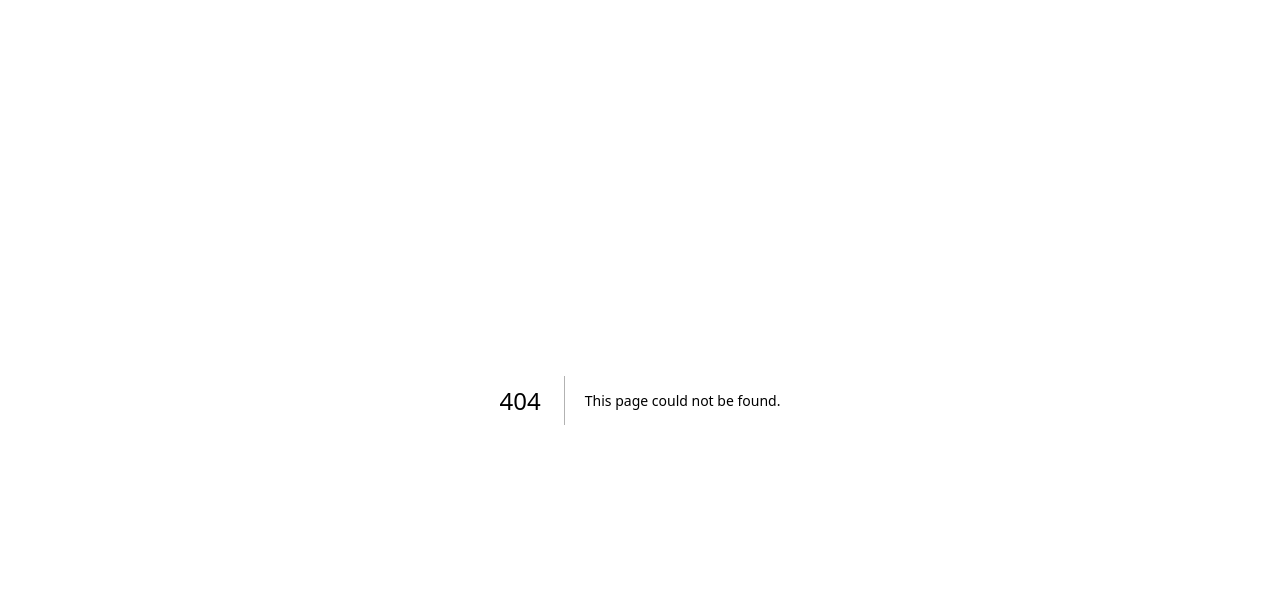
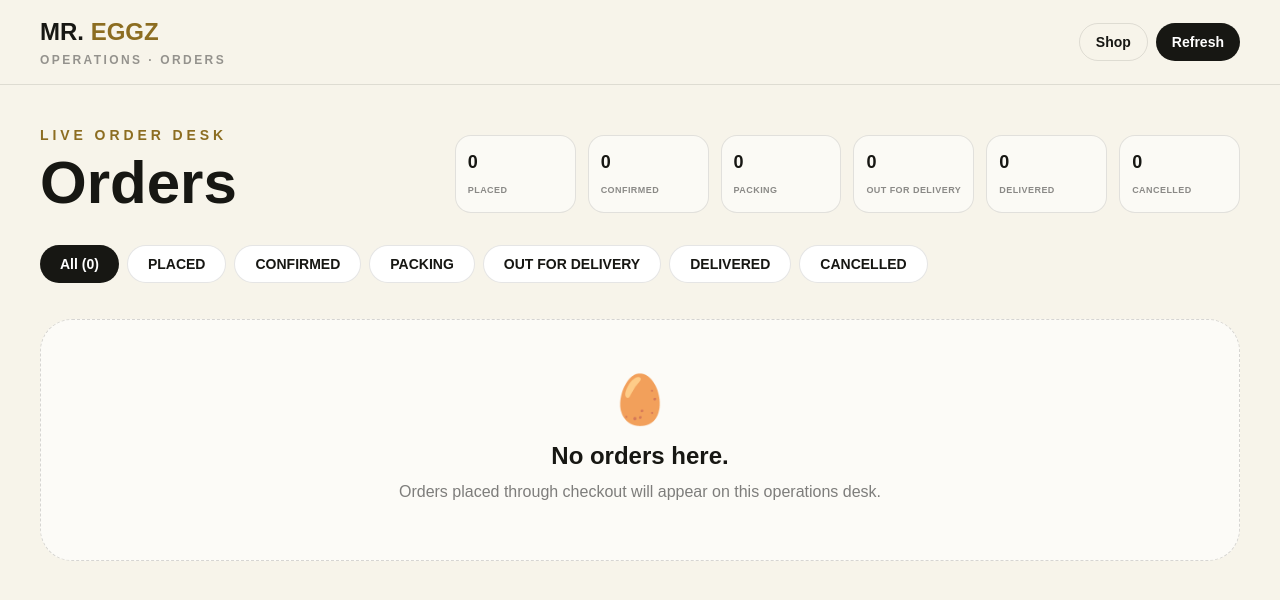
Before and after one commit to abhishek21lift-oss/mr.eggz, a Next.js app: page /admin/orders in a window 1280 px wide. Before the commit this address had no page. Shown: the top 600 px of the page. Built offline with nearby package versions, Linux system fonts and the light colour scheme.

Commit message:
feat: add admin order operations dashboard

```diff
--- /dev/null
+++ b/app/admin/orders/page.tsx
@@ -0,0 +1,76 @@
+"use client";
+
+import { useEffect, useMemo, useState } from "react";
+import { readOrders, updateOrderStatus, type Order, type OrderStatus } from "../../../lib/order";
+
+const statuses: OrderStatus[] = ["PLACED", "CONFIRMED", "PACKING", "OUT_FOR_DELIVERY", "DELIVERED", "CANCELLED"];
+
+export default function AdminOrdersPage() {
+  const [orders, setOrders] = useState<Order[]>([]);
+  const [filter, setFilter] = useState<"ALL" | OrderStatus>("ALL");
+  const [selected, setSelected] = useState<Order | null>(null);
+
+  const refresh = () => setOrders(readOrders());
+  useEffect(() => { refresh(); }, []);
+
+  const filtered = useMemo(
+    () => filter === "ALL" ? orders : orders.filter((order) => order.status === filter),
+    [orders, filter],
+  );
+
+  const changeStatus = (id: string, status: OrderStatus) => {
+    updateOrderStatus(id, status);
+    refresh();
+    setSelected((current) => current?.id === id ? { ...current, status, updatedAt: new Date().toISOString() } : current);
+  };
+
+  const count = (status: OrderStatus) => orders.filter((order) => order.status === status).length;
+
+  return (
+    <main className="min-h-screen bg-[#f7f4ea] text-[#171713]">
+      <header className="sticky top-0 z-30 border-b border-black/10 bg-[#f7f4ea]/95 px-6 py-4 backdrop-blur md:px-10">
+        <div className="mx-auto flex max-w-7xl items-center justify-between gap-4">
+          <div><a href="/" className="text-2xl font-black">MR. <span className="text-[#8c6d21]">EGGZ</span></a><p className="mt-1 text-xs font-bold uppercase tracking-[.2em] text-black/40">Operations · Orders</p></div>
+          <div className="flex gap-2"><a href="/products" className="rounded-full border border-black/10 px-4 py-2 text-sm font-bold">Shop</a><button onClick={refresh} className="rounded-full bg-[#171713] px-4 py-2 text-sm font-bold text-white">Refresh</button></div>
+        </div>
+      </header>
+
+      <section className="mx-auto max-w-7xl px-6 py-10 md:px-10">
+        <div className="flex flex-col justify-between gap-6 md:flex-row md:items-end">
+          <div><p className="text-sm font-black uppercase tracking-[.28em] text-[#8c6d21]">Live order desk</p><h1 className="mt-2 text-5xl font-black md:text-6xl">Orders</h1></div>
+          <div className="grid grid-cols-3 gap-3 sm:grid-cols-6">
+            {(["PLACED","CONFIRMED","PACKING","OUT_FOR_DELIVERY","DELIVERED","CANCELLED"] as OrderStatus[]).map((status) => <button key={status} onClick={() => setFilter(status)} className={`rounded-2xl border px-3 py-3 text-left ${filter === status ? "border-[#8c6d21] bg-white" : "border-black/10 bg-white/50"}`}><span className="block text-lg font-black">{count(status)}</span><span className="text-[9px] font-bold uppercase tracking-wider text-black/45">{status.replaceAll("_", " ")}</span></button>)}
+          </div>
+        </div>
+
+        <div className="mt-8 flex gap-2 overflow-x-auto pb-1"><button onClick={() => setFilter("ALL")} className={`rounded-full px-5 py-2 text-sm font-black ${filter === "ALL" ? "bg-[#171713] text-white" : "bg-white border border-black/10"}`}>All ({orders.length})</button>{statuses.map((status) => <button key={status} onClick={() => setFilter(status)} className={`whitespace-nowrap rounded-full px-5 py-2 text-sm font-black ${filter === status ? "bg-[#171713] text-white" : "bg-white border border-black/10"}`}>{status.replaceAll("_", " ")}</button>)}</div>
+
+        {filtered.length === 0 ? (
+          <div className="mt-8 rounded-[2rem] border border-dashed border-black/15 bg-white/60 p-14 text-center"><div className="text-5xl">🥚</div><h2 className="mt-4 text-2xl font-black">No orders here.</h2><p className="mt-2 text-black/50">Orders placed through checkout will appear on this operations desk.</p></div>
+        ) : (
+          <div className="mt-8 grid gap-4">
+            {filtered.map((order) => (
+              <button key={order.id} onClick={() => setSelected(order)} className="grid w-full gap-4 rounded-[1.75rem] border border-black/10 bg-white p-5 text-left shadow-sm transition hover:-translate-y-0.5 hover:shadow-md md:grid-cols-[1.1fr_.8fr_.7fr_.5fr] md:items-center">
+                <div><p className="font-black">{order.id}</p><p className="mt-1 text-sm text-black/50">{order.customer.name} · {order.customer.phone}</p><p className="mt-1 text-xs text-black/35">{new Date(order.createdAt).toLocaleString()}</p></div>
+                <div><p className="text-sm font-bold">{order.items.reduce((s, i) => s + i.quantity, 0)} packs</p><p className="mt-1 text-xs text-black/40">{order.items.map((i) => `${i.quantity}× ${i.name}`).join(", ")}</p></div>
+                <div className="font-black">₹{order.total.toFixed(2)}</div>
+                <span className="rounded-full bg-[#dfe8cf] px-3 py-2 text-center text-[10px] font-black uppercase tracking-wide text-[#456032]">{order.status.replaceAll("_", " ")}</span>
+              </button>
+            ))}
+          </div>
+        )}
+      </section>
+
+      {selected && (
+        <div className="fixed inset-0 z-50 bg-black/40 p-4" onClick={() => setSelected(null)}>
+          <aside onClick={(e) => e.stopPropagation()} className="ml-auto h-full w-full max-w-xl overflow-y-auto rounded-[2rem] bg-[#f7f4ea] p-6 shadow-2xl md:p-8">
+            <div className="flex items-start justify-between"><div><p className="text-xs font-black uppercase tracking-[.25em] text-[#8c6d21]">Order details</p><h2 className="mt-2 text-3xl font-black">{selected.id}</h2></div><button onClick={() => setSelected(null)} className="rounded-full border border-black/10 px-3 py-2">×</button></div>
+            <div className="mt-7 rounded-2xl bg-white p-5"><p className="font-black">Customer</p><p className="mt-2 text-sm">{selected.customer.name} · {selected.customer.phone}</p><p className="mt-1 text-sm text-black/60">{selected.customer.address}, {selected.customer.city} - {selected.customer.pin}</p><p className="mt-3 text-xs text-black/40">GPS: {selected.location.latitude.toFixed(6)}, {selected.location.longitude.toFixed(6)}</p></div>
+            <div className="mt-4 rounded-2xl bg-white p-5"><p className="font-black">Items</p>{selected.items.map((item) => <div key={item.id} className="mt-3 flex justify-between text-sm"><span>{item.quantity}× {item.name}</span><strong>₹{(item.unitPrice * item.quantity).toFixed(2)}</strong></div>)}<div className="mt-4 border-t border-black/10 pt-4"><div className="flex justify-between text-sm"><span>Subtotal</span><strong>₹{selected.subtotal.toFixed(2)}</strong></div><div className="mt-2 flex justify-between text-sm"><span>Delivery</span><strong>{selected.deliveryFee ? `₹${selected.deliveryFee.toFixed(2)}` : "FREE"}</strong></div><div className="mt-3 flex justify-between text-lg"><span className="font-black">Total</span><strong>₹{selected.total.toFixed(2)}</strong></div></div></div>
+            <div className="mt-4 rounded-2xl bg-[#171713] p-5 text-white"><p className="text-xs font-black uppercase tracking-[.2em] text-[#d9b65d]">Update status</p><div className="mt-4 grid grid-cols-2 gap-2 sm:grid-cols-3">{statuses.map((status) => <button key={status} onClick={() => changeStatus(selected.id, status)} className={`rounded-xl px-3 py-3 text-xs font-black ${selected.status === status ? "bg-[#d9b65d] text-[#171713]" : "bg-white/10 hover:bg-white/20"}`}>{status.replaceAll("_", " ")}</button>)}</div></div>
+          </aside>
+        </div>
+      )}
+    </main>
+  );
+}
```
